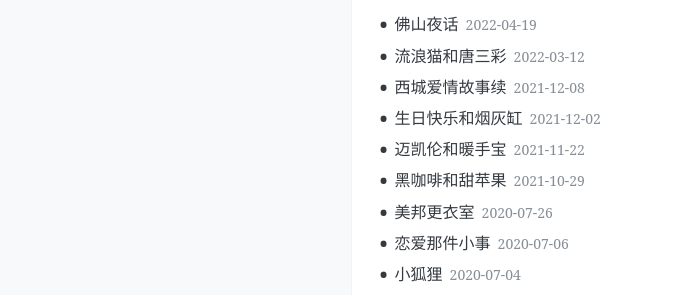
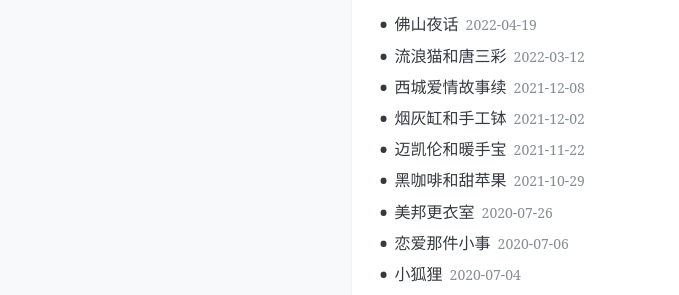
Before and after one commit to nadatomayo/dodo, a Jekyll site: the page built from tags/index.html, in a window 1280 px wide and 1400 px high, scrolled down 965 px. Shown: the part 858-1153 px from the top of the window, without its empty margins (32-711 px from the left). Built offline with Jekyll 4.4.1, drawn with Linux system fonts in a browser that asks for light colours; comment, search, counter and statistics services are not loaded.

Commit message:
Update and rename 2021-12-02-生日快乐和烟灰缸.md to 2021-12-02-烟灰缸和手工钵.md

```diff
--- a/_posts/2021-12-02-生日快乐和烟灰缸.md
+++ b/_posts/2021-12-02-烟灰缸和手工钵.md
@@ -1,6 +1,6 @@
 ---
 layout: post
-title: 生日快乐和烟灰缸
+title: 烟灰缸和手工钵
 date: 2021-12-02
 Author: 来盘茴香豆
 categories:
```
